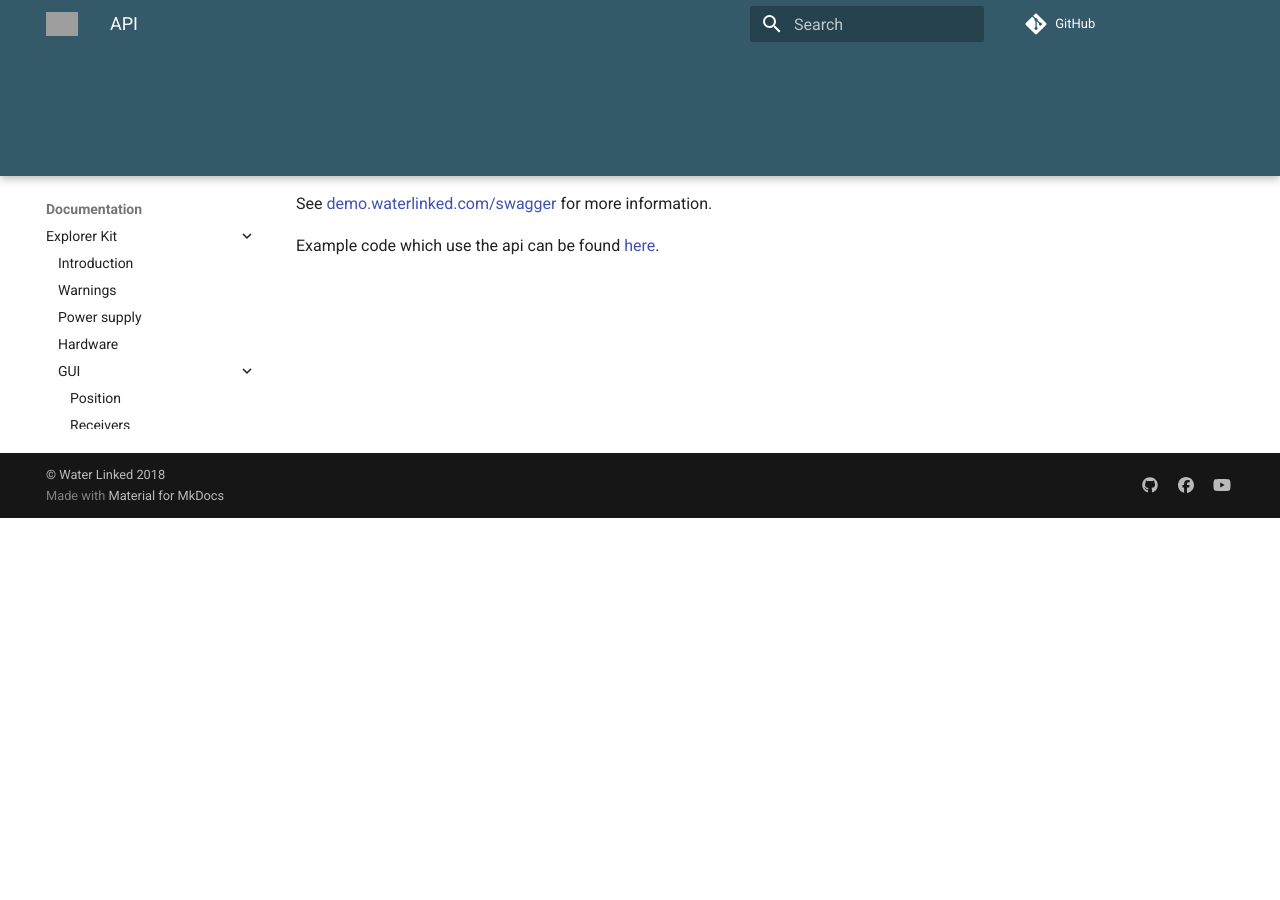
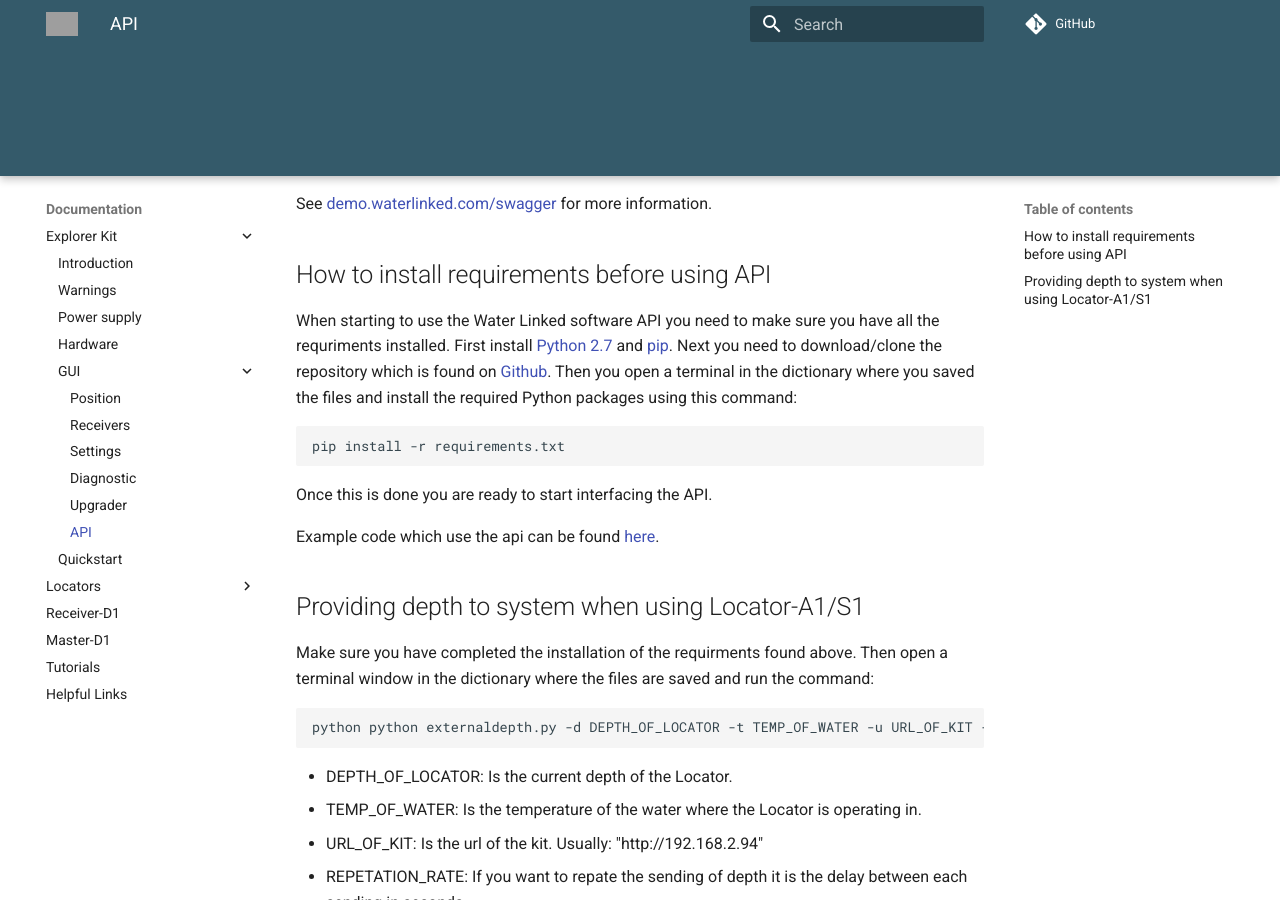
Before and after one commit to torvalds2010/docs-1, an MkDocs documentation site: the page built from docs/explorer-kit/gui/api.md, in a window 1280 px wide and 900 px high, scrolled down 382 px. Built offline with MkDocs 1.6.1 and Material for MkDocs 9.7.7, drawn with Linux system fonts in a browser that asks for light colours; comment, search, counter and statistics services are not loaded; old or Windows-style settings are respelled for this version of MkDocs; before the commit the page ends 931 px from its top, so only the background shows below that; some of the changed text lies outside the part shown; grey boxes are pictures that could not be loaded.

Commit message:
Add explanation of API

````diff
--- a/docs/explorer-kit/gui/api.md
+++ b/docs/explorer-kit/gui/api.md
@@ -12,4 +12,25 @@ The Underwater GPS system comes with an easy-to-use software API. This API uses
 
 See [demo.waterlinked.com/swagger](http://demo.waterlinked.com/swagger) for more information.
 
+## How to install requirements before using API
+
+When starting to use the Water Linked software API you need to make sure you have all the requriments installed. First install [Python 2.7](https://www.python.org/downloads/release/python-2715/) and [pip](https://pip.pypa.io/en/stable/installing/). Next you need to download/clone the repository which is found on [Github](https://github.com/waterlinked/examples). Then you open a terminal in the dictionary where you saved the files and install the required Python packages using this command:
+
+```
+pip install -r requirements.txt
+```
+Once this is done you are ready to start interfacing the API.
+
 Example code which use the api can be found [here](https://github.com/waterlinked/examples).
+
+## Providing depth to system when using Locator-A1/S1
+
+Make sure you have completed the installation of the requirments found above. Then open a terminal window in the dictionary where the files are saved and run the command:
+```
+python python externaldepth.py -d DEPTH_OF_LOCATOR -t TEMP_OF_WATER -u URL_OF_KIT -r REPETATION_RATE
+```
+
+* DEPTH_OF_LOCATOR: Is the current depth of the Locator.
+* TEMP_OF_WATER: Is the temperature of the water where the Locator is operating in.
+* URL_OF_KIT: Is the url of the kit. Usually: "http://192.168.2.94"
+* REPETATION_RATE: If you want to repate the sending of depth it is the delay between each sending in seconds.
````
